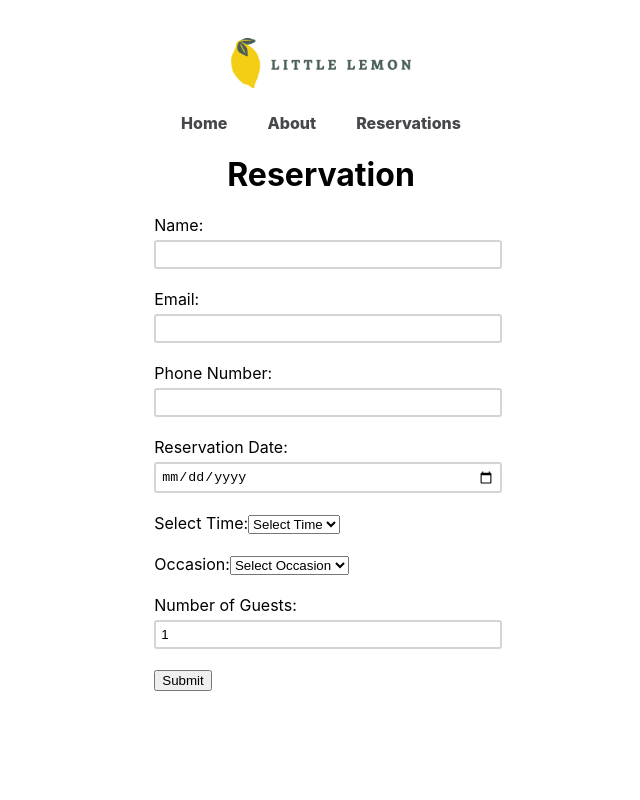
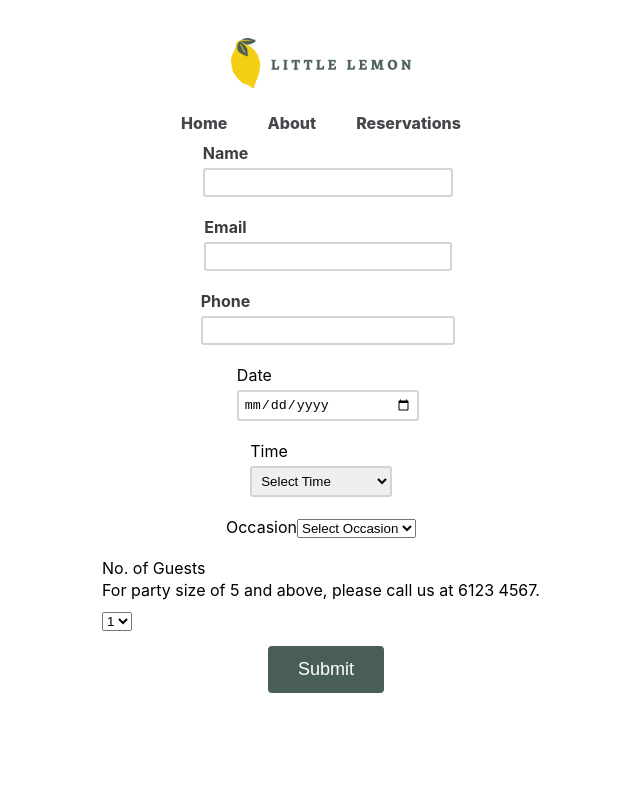
Before and after one commit to adelyntay/little-lemon, a React (Create React App) app: page /booking in a window 1280 px wide. Shown: the top 800 px of the page, without its empty margins (319-959 px from the left). Built offline with nearby package versions, Linux system fonts and the light colour scheme.

Commit message:
booking form field and validation

```diff
--- /dev/null
+++ b/src/components/Booking/BookingForm.jsx
@@ -0,0 +1,153 @@
+import React, { useState } from 'react';
+import { useFormik } from 'formik';
+import * as Yup from 'yup';
+import { startOfToday } from 'date-fns';
+import Confirmation from '../Booking/Confirmation';
+
+const BookingForm = () => {
+  const [isSubmitted, setIsSubmitted] = useState(false);
+
+  const formik = useFormik({
+    initialValues: {
+      name: '',
+      email: '',
+      phone: '',
+      date: '',
+      time: '',
+      occasion: '',
+      guest: '1',
+
+    },
+    validationSchema: Yup.object({
+      name: Yup.string().required('Name is required'),
+      email: Yup.string().email('Invalid email address').required('Email is required'),
+      phone: Yup.string().required('Phone number is required').matches(/^\d{10}$/, 'Invalid phone number'),
+      date: Yup.date().required('Please select a date').min(startOfToday(), 'Date cannot be earlier than today'),
+      time: Yup.string().required('Please select a time'),
+    }),
+    onSubmit: (values) => {
+      console.log(values);
+      setIsSubmitted(true);
+    },
+  });
+
+  return (
+    <div>
+    {isSubmitted ? (
+      <Confirmation/>
+    ) : (
+    <form onSubmit={formik.handleSubmit} className='bookingform'>
+      <div className='booking-field'>
+        <label className='field-header'>Name</label>
+        <input
+          type='text'
+          className='input'
+          id='name'
+          {...formik.getFieldProps('name')}
+        />
+        {formik.touched.name && formik.errors.name ? (
+          <div className='error'>{formik.errors.name}</div>
+        ) : null}
+      </div>
+
+      <div className='booking-field'>
+        <label className='field-header'>Email</label>
+        <input
+          type='text'
+          className='input'
+          id='email'
+          {...formik.getFieldProps('email')}
+        />
+        {formik.touched.email && formik.errors.email ? (
+          <div className='error'>{formik.errors.email}</div>
+        ) : null}
+      </div>
+
+      <div className='booking-field'>
+        <label className='field-header'>Phone</label>
+        <input
+          type='text'
+          className='input'
+          id='phone'
+          {...formik.getFieldProps('phone')}
+        />
+        {formik.touched.phone && formik.errors.phone ? (
+          <div className='error'>{formik.errors.phone}</div>
+        ) : null}
+      </div>
+
+      <div className='booking-field'>
+        <label className='date-header'>Date</label>
+        <input
+          type='date'
+          className='input'
+          id='date'
+          {...formik.getFieldProps('date')}
+          onBlur={formik.handleBlur}
+        />
+        {formik.touched.date && formik.errors.date ? (
+          <div className='error'>{formik.errors.date}</div>
+        ) : null}
+      </div>
+
+      <div className='booking-field'>
+        <label className='time-header'>Time</label>
+        <select
+          className='custom-select'
+          id='time'
+          {...formik.getFieldProps('time')}
+          onBlur={formik.handleBlur}
+        >
+          <option value=''>Select Time</option>
+          <option value="9:00 AM">9:00 AM</option>
+          <option value="10:00 AM">10:00 AM</option>
+          <option value="11:00 AM">11:00 AM</option>
+          <option value="12:00 PM">12:00 PM</option>
+        </select>
+        {formik.touched.time && formik.errors.time ? (
+          <div className='error'>{formik.errors.time}</div>
+        ) : null}
+      </div>
+
+      <div className='booking-field'>
+        <label className='occasion-header'>Occasion</label>
+        <select
+          className='occasion-select'
+          id='occasion'
+          {...formik.getFieldProps('occasion')}
+        >
+          <option value=''>Select Occasion</option>
+          <option value='Birthday'>Birthday</option>
+          <option value='Anniversary'>Anniversary</option>
+          <option value='Engagement'>Engagement</option>
+        </select>
+      </div>
+
+      <div className='booking-field'>
+        <label className='guest-header'>No. of Guests</label>
+        <p>For party size of 5 and above, please call us at 6123 4567.</p>
+        <select
+          className='guest-select'
+          id='guest'
+          {...formik.getFieldProps('guest')}
+        >
+          <option value='1'>1</option>
+          <option value='2'>2</option>
+          <option value='3'>3</option>
+          <option value='4'>4</option>
+          <option value='5'>5</option>
+        </select>
+      </div>
+
+      <button type='submit' className='confirm-btn'>
+        Submit
+      </button>
+    </form>
+    )}
+    </div>
+  );
+};
+
+
+
+export default BookingForm;
--- /dev/null
+++ b/src/components/Booking/Confirmation.jsx
@@ -0,0 +1,12 @@
+function Confirm() {
+    return (
+        <div className="confirmation">
+        <h1>Reservation Confirmed</h1>
+        <p>You will receive an email confirmation shortly.</p>
+        </div>
+    )
+
+
+}
+
+export default Confirm;
--- a/src/components/BookingForm.jsx
+++ /dev/null
@@ -1,118 +0,0 @@
-import React, { useState } from 'react';
-import { Formik, Form, Field, ErrorMessage } from 'formik';
-
-const BookingForm = () => {
-    const [numberOfGuests, setNumberOfGuests] = useState(1);
-
-  return (
-    <div className='bookingform'>
-      <h1>Reservation</h1>
-      <Formik
-  initialValues={{
-    name: '',
-    email: '',
-    phoneNumber: '',
-    reservationDate: '',
-    numberOfGuests: 1,
-  }}
-  validate={(values) => {
-    const errors = {};
-
-    if (!values.name) {
-      errors.name = 'Name is required';
-    }
-
-    if (!values.email) {
-      errors.email = 'Email is required';
-    } else if (!/^[A-Z0-9._%+-]+@[A-Z0-9.-]+\.[A-Z]{2,}$/i.test(values.email)) {
-      errors.email = 'Invalid email address';
-    }
-
-    if (!values.phoneNumber) {
-      errors.phoneNumber = 'Phone Number is required';
-    } else if (!/^\d{10}$/i.test(values.phoneNumber)) {
-      errors.phoneNumber = 'Invalid phone number';
-    }
-
-    if (!values.reservationDate) {
-      errors.reservationDate = 'Reservation date is required';
-    }
-
-    return errors;
-  }}
-  onSubmit={(values, { resetForm }) => {
-    console.log(values);
-    resetForm();
-  }}
->
-        {() => (
-          <Form>
-            <label htmlFor="name">Name:</label>
-            <Field type="text" id="name" name="name" />
-            <ErrorMessage name="name" component="div" />
-            <br/><br/>
-
-            <label htmlFor="email">Email:</label>
-            <Field type="email" id="email" name="email" />
-            <ErrorMessage name="email" component="div" />
-            <br/><br/>
-
-            <label htmlFor="phoneNumber">Phone Number:</label>
-            <Field type="tel" id="phoneNumber" name="phoneNumber" />
-            <ErrorMessage name="phoneNumber" component="div" />
-            <br/><br/>
-
-            <label htmlFor="reservationDate">Reservation Date:</label>
-            <Field type="date" id="reservationDate" name="reservationDate" />
-            <ErrorMessage name="reservationDate" component="div" />
-            <br/><br/>
-
-            <label htmlFor="selectedTime">Select Time:</label>
-            <Field
-              as="select"
-              id="selectedTime"
-              name="selectedTime"
-            >
-              <option value="">Select Time</option>
-              <option value="9:00 AM">9:00 AM</option>
-              <option value="10:00 AM">10:00 AM</option>
-              <option value="11:00 AM">11:00 AM</option>
-              <option value="12:00 PM">12:00 PM</option>
-            </Field>
-            <ErrorMessage name="selectedTime" component="div" />
-            <br/><br/>
-
-            <label htmlFor="occasion">Occasion:</label>
-            <Field
-              as="select"
-              id="occasion"
-              name="occasion"
-            >
-            <option value="">Select Occasion</option>
-            <option value="Birthday">Birthday</option>
-            <option value="Anniversary">Anniversary</option>
-            <option value="Engagement">Engagement</option>
-            </Field>
-            <ErrorMessage name="occasion" component="div" />
-            <br/><br/>
-
-            <label htmlFor="numberOfGuests">Number of Guests:</label>
-            <Field
-              type="number"
-              id="numberOfGuests"
-              name="numberOfGuests"
-              value={numberOfGuests}
-              onChange={(e) => setNumberOfGuests(parseInt(e.target.value))}
-            />
-            <ErrorMessage name="numberOfGuests" component="div" />
-            <br/><br/>
-
-            <button type="submit">Submit</button>
-          </Form>
-        )}
-      </Formik>
-    </div>
-  );
-};
-
-export default BookingForm;
--- a/src/pages/BookingPage.jsx
+++ b/src/pages/BookingPage.jsx
@@ -1,7 +1,7 @@
 import Header from '../components/Header';
 import Navbar from '../components/Navbar';
 import Footer from '../components/Footer';
-import BookingForm from '../components/BookingForm';
+import BookingForm from '../components/Booking/BookingForm';
 
 function BookingPage() {
     return(
```
